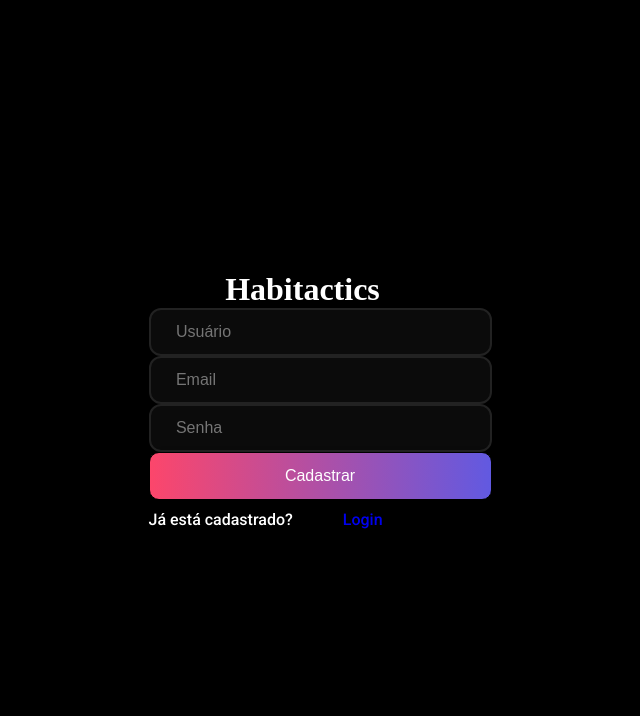
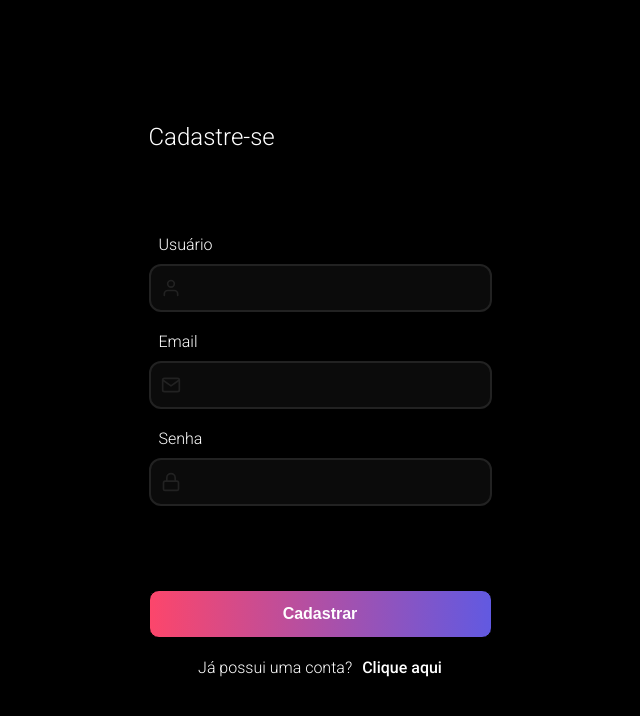
Before and after one commit to gustavohaas/gestaogegabitos-grupo1, a React (Create React App) app: page /signup in a window 1280 px wide. Shown: the top 716 px of the page, without its empty margins (320-960 px from the left). Built offline with nearby package versions, Linux system fonts and the light colour scheme; a web font is replaced by a local one.

Commit message:
feat: sign up page styled.

```diff
--- a/src/pages/SignIn/index.jsx
+++ b/src/pages/SignIn/index.jsx
@@ -37,7 +37,7 @@ const SignIn = () => {
       </div>
 
       <form onSubmit={handleSubmit(handleSignIn)}>
-        <label for="name">
+        <label for="username">
           Usuário <span>{errors.username?.message}</span>
         </label>
         <Input icon={FiUser} name="username" register={register} />
--- a/src/pages/SignUp/index.jsx
+++ b/src/pages/SignUp/index.jsx
@@ -5,8 +5,8 @@ import Input from "../../components/Input";
 import Button from "../../components/Button";
 import { useSignUp } from "../../providers/SignUp";
 import { Link, useHistory } from "react-router-dom";
-import Logo from "../../components/Logo";
-import { Errors, Footer, Form, Span } from "./style";
+import { Container } from "./style";
+import { FiUser, FiMail, FiLock } from "react-icons/fi";
 
 const SignUp = () => {
   const { signup } = useSignUp();
@@ -15,11 +15,13 @@ const SignUp = () => {
   const schema = yup.object().shape({
     username: yup
       .string()
-      .min(3, "Mínimo de 3 letras")
-      .max(12, "máximo de 12 letras")
+      .min(3, "Digite ao menos 3 caracteres")
       .required("Campo obrigatório"),
-    email: yup.string().email("E-mail inválido").required("Campo obrigatório"),
-    password: yup.string().min(6, "Mínimo de 6 dígitos").required("Campo obrigatório"),
+    email: yup.string().email("Email inválido").required("Campo obrigatório"),
+    password: yup
+      .string()
+      .min(6, "Mínimo de 6 dígitos")
+      .required("Campo obrigatório"),
   });
 
   const {
@@ -33,34 +35,37 @@ const SignUp = () => {
   };
 
   return (
-    <>
-      <Logo />
-      <Form onSubmit={handleSubmit(handleForm)}>
-        <Input name="username" placeholder="Usuário" register={register} />
-        <Errors> {errors.username?.message}</Errors>
+    <Container>
+      <div>
+        <h2>Cadastre-se</h2>
+      </div>
+
+      <form onSubmit={handleSubmit(handleForm)}>
+        <label for="username">
+          Usuário <span>{errors.username?.message}</span>
+        </label>
+        <Input icon={FiUser} name="username" register={register} />
+        <label for="name">
+          Email <span>{errors.email?.message}</span>
+        </label>
+        <Input icon={FiMail} name="email" register={register} />
+        <label for="password">
+          Senha <span>{errors.password?.message}</span>
+        </label>
         <Input
-          name="email"
-          type="email"
-          placeholder="Email"
+          icon={FiLock}
+          name="password"
           register={register}
+          type="password"
         />
-        <Errors>{errors.email?.message}</Errors>
-        <Input
-          name="password"
-          type="password"
-          placeholder="Senha"
-          register={register}
-        />
-        <Errors>{errors.password?.message}</Errors>
         <Button type="submit">Cadastrar</Button>
-        <Footer>
-          Já está cadastrado?
-          <Span>
-            <Link to="/login">Login</Link>
-          </Span>
-        </Footer>
-      </Form>
-    </>
+      </form>
+
+      <div className="BtnSignUp">
+        <span> Já possui uma conta?</span>
+        <Link to="/signup">Clique aqui</Link>
+      </div>
+    </Container>
   );
 };
 
--- a/src/pages/SignUp/style.js
+++ b/src/pages/SignUp/style.js
@@ -1,24 +1,65 @@
 import styled from "styled-components";
 
-export const Form = styled.form`
-  heigth: 400px;
+export const Container = styled.div`
+  display: flex;
+  flex-direction: column;
+  align-items: center;
+
+  div {
+    align-self: flex-start;
+    h2 {
+      font-weight: 300;
+      margin-bottom: 4rem;
+    }
+  }
+
+  form {
+    label {
+      display: flex;
+      justify-content: space-between;
+      font-weight: 300;
+      padding-left: 10px;
+      margin-top: 20px;
+
+      span {
+        font-size: small;
+        color: var(--vivid-pink);
+      }
+    }
+
+    div {
+      margin-top: 10px;
+      margin-bottom: 20px;
+    }
+
+    button {
+      margin-top: 4rem;
+      font-weight: bold;
+    }
+  }
+
+  button {
+    margin-top: 15px;
+  }
+
+  svg {
+    color: var(--darkgrey);
+    margin-right: 10px;
+  }
+
+  .BtnSignUp {
+    margin: 20px auto 0;
+    display: flex;
+    flex-direction: row;
+    justify-content: space-between;
+
+    span {
+      font-weight: 300;
+    }
+
+    a {
+      color: var(--blue);
+      padding-left: 10px;
+    }
+  }
 `;
-
-export const Errors = styled.span`
-  heigth: 15px;
-  color: #fff;
-`;
-
-export const Footer = styled.p`
-  display: flex;
-  width: 300px;
-  padding-top: 10px;
-  font-family: "Roboto";
-  font-size: 1rem;
-  color: #fff;
-`;
-
-export const Span = styled.span`
-  margin-left: 50px;
-  font-size: 1rem;
-`;
```
